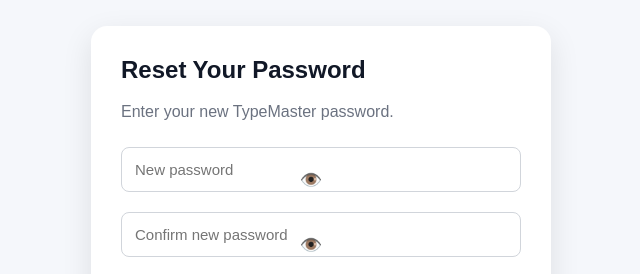
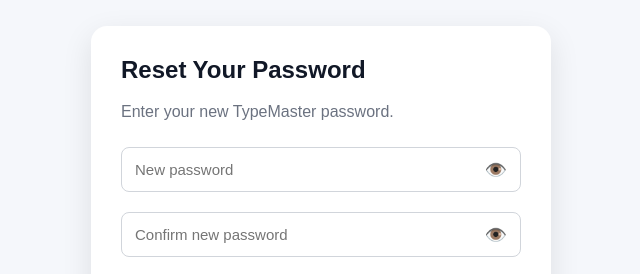
Before and after one commit to nishantprince931-commits/TypeMaster-New, a plain HTML site: page frontend/reset-password.html in a window 1280 px wide. Shown: the part 204-478 px from the top of the page, without its empty margins (319-959 px from the left). Drawn offline with Linux system fonts and the light colour scheme.

Commit message:
Fix reset password visibility

```diff
--- a/frontend/reset-password.html
+++ b/frontend/reset-password.html
@@ -82,6 +82,10 @@
       cursor: pointer;
       padding: 4px;
       font-size: 18px;
+      z-index: 10;
+      width: auto;
+      margin: 0;
+      color: #111827;
     }
   </style>
 </head>
```
